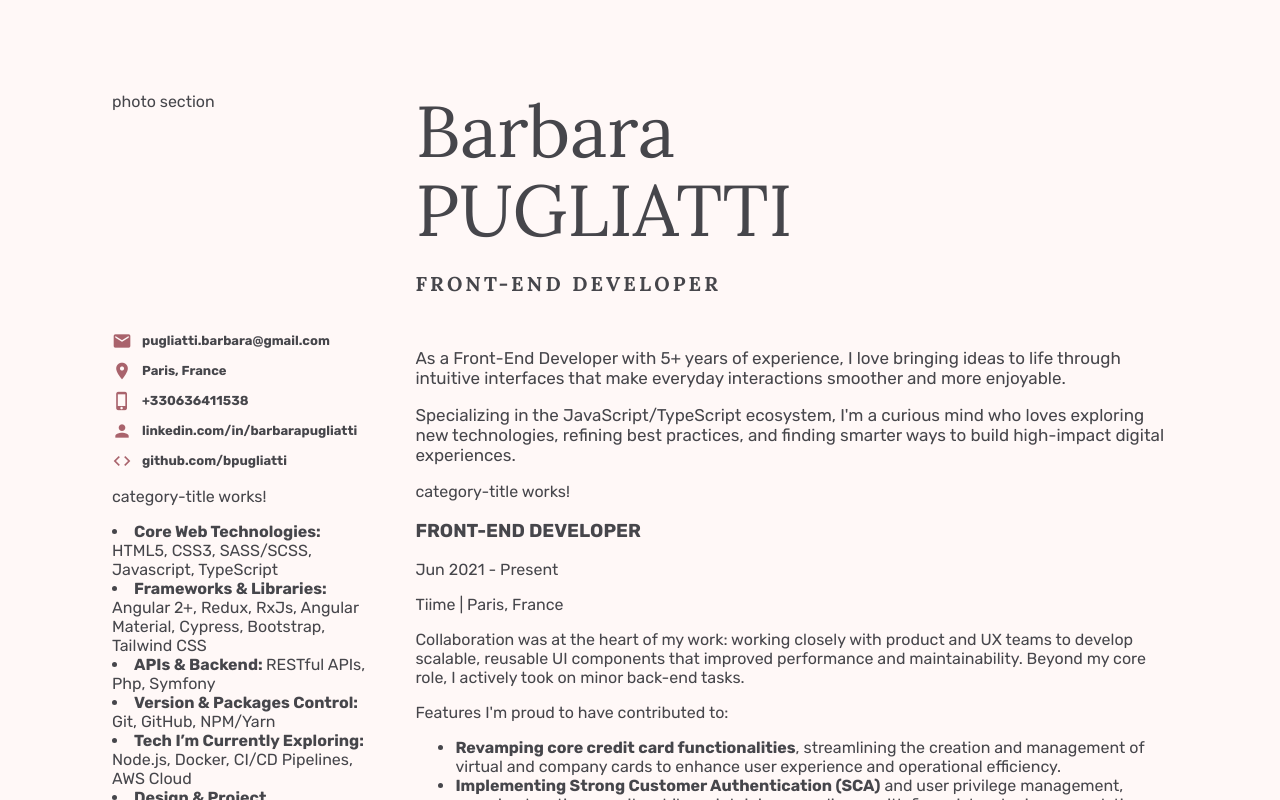
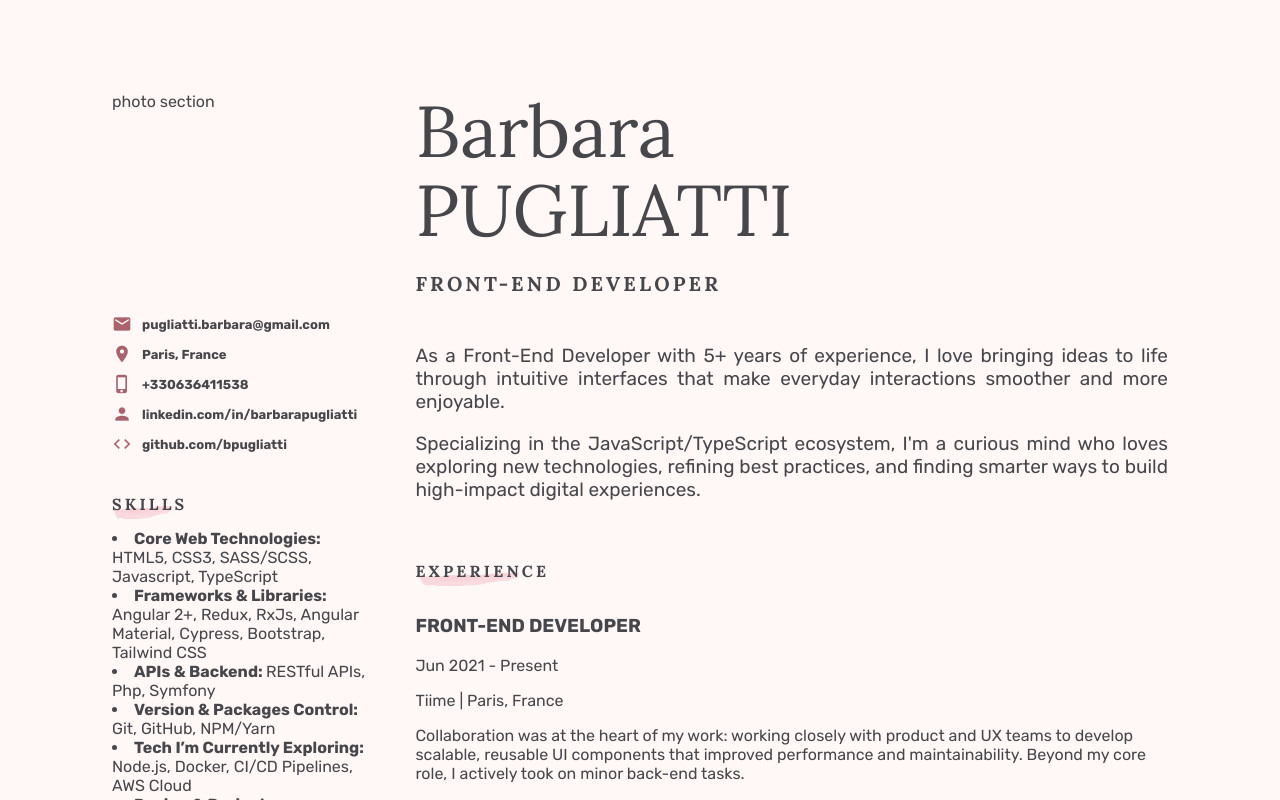
Before and after one commit to bpugliatti/personal-website, an Angular app: page /home in a window 1280 px wide. Shown: the top 800 px of the page. Built offline with nearby package versions, Linux system fonts and the light colour scheme.

Commit message:
feat: style section title
i removed the component since a specific class can properly do the job

```diff
--- a/src/app/components/category-title/category-title.component.html
+++ /dev/null
@@ -1 +0,0 @@
-<p>category-title works!</p>
--- a/src/app/components/resume-container/resume-container.component.html
+++ b/src/app/components/resume-container/resume-container.component.html
@@ -8,14 +8,14 @@
         <p [innerHTML]="resume.header.aboutMe"></p>
       </section>
       <section>
-        <app-category-title></app-category-title>
+        <h2 class="category-title">Experience</h2>
         @for (experience of resume.jobExperiences; track
         experience.experienceName) {
         <app-experience [experience]="experience"> </app-experience>
         } @empty { There are no items. }
       </section>
       <section>
-        <app-category-title></app-category-title>
+        <h2 class="category-title">Education</h2>
         @for (experience of resume.formationExperiences; track
         experience.experienceName) {
         <app-experience [experience]="experience"> </app-experience>
@@ -29,13 +29,13 @@
         } @empty { There are no items. }
       </section>
       <section>
-        <app-category-title></app-category-title>
+        <h2 class="category-title">Skills</h2>
         @for (skillGroup of resume.skills; track skillGroup.skillCategory) {
         <app-skill [skillGroup]="skillGroup"> </app-skill>
         } @empty { There are no items. }
       </section>
       <section>
-        <app-category-title></app-category-title>
+        <h2 class="category-title">Languages</h2>
         @for (language of resume.languages; track language.language) {
         <app-languge-proficiency [language]="language">
         </app-languge-proficiency>
--- a/src/app/components/resume-container/resume-container.component.scss
+++ b/src/app/components/resume-container/resume-container.component.scss
@@ -5,6 +5,20 @@
   padding: 72px;
   max-width: 1200px;
   margin: 0 auto;
+  .category-title {
+    background-image: url("../../../../public/illus/watercolor-line.png");
+    background-repeat: no-repeat;
+    background-size: 70% 50%;
+    background-position: 5% 110%;
+    padding: 5px 10px 5px 0px;
+    display: inline-block;
+    position: relative;
+    text-transform: uppercase;
+    font-size: 16px;
+    margin: 25px 0px 10px 0px;
+    letter-spacing: 3.22px;
+    width: fit-content;
+  }
   .content-container {
     display: flex;
     flex-direction: row-reverse;
@@ -14,7 +28,9 @@
     main {
       width: 100%;
       .presentation {
-        font-size: 17px;
+        font-size: 19px;
+        margin: 30px 0px;
+        text-align: justify;
       }
     }
   }
--- a/src/app/components/resume-container/resume-container.component.ts
+++ b/src/app/components/resume-container/resume-container.component.ts
@@ -4,14 +4,12 @@ import { HeaderComponent } from '../header/header.component';
 import { LangugeProficiencyComponent } from '../languge-proficiency/languge-proficiency.component';
 import { SkillComponent } from '../skill/skill.component';
 import { ExperienceComponent } from '../experience/experience.component';
-import { CategoryTitleComponent } from '../category-title/category-title.component';
 import { CV_INFO } from '../../core/constants/cv-info.constant';
 
 @Component({
   selector: 'app-resume-container',
   imports: [
     HeaderComponent,
-    CategoryTitleComponent,
     ContactItemComponent,
     SkillComponent,
     LangugeProficiencyComponent,
--- a/src/styles/styles.scss
+++ b/src/styles/styles.scss
@@ -41,6 +41,7 @@ body {
 h1,
 h2 {
   font-family: Lora, Rubik, Roboto, sans-serif;
+  margin: 0px;
 }
 
 .custom-icon {
```
Also changed, not shown: src/app/components/category-title/category-title.component.ts (deleted, +0 -11 lines), public/illus/watercolor-line.png (added), src/app/components/category-title/category-title.component.scss (deleted), 1 other file (tests, documents, lock files or other folders).
